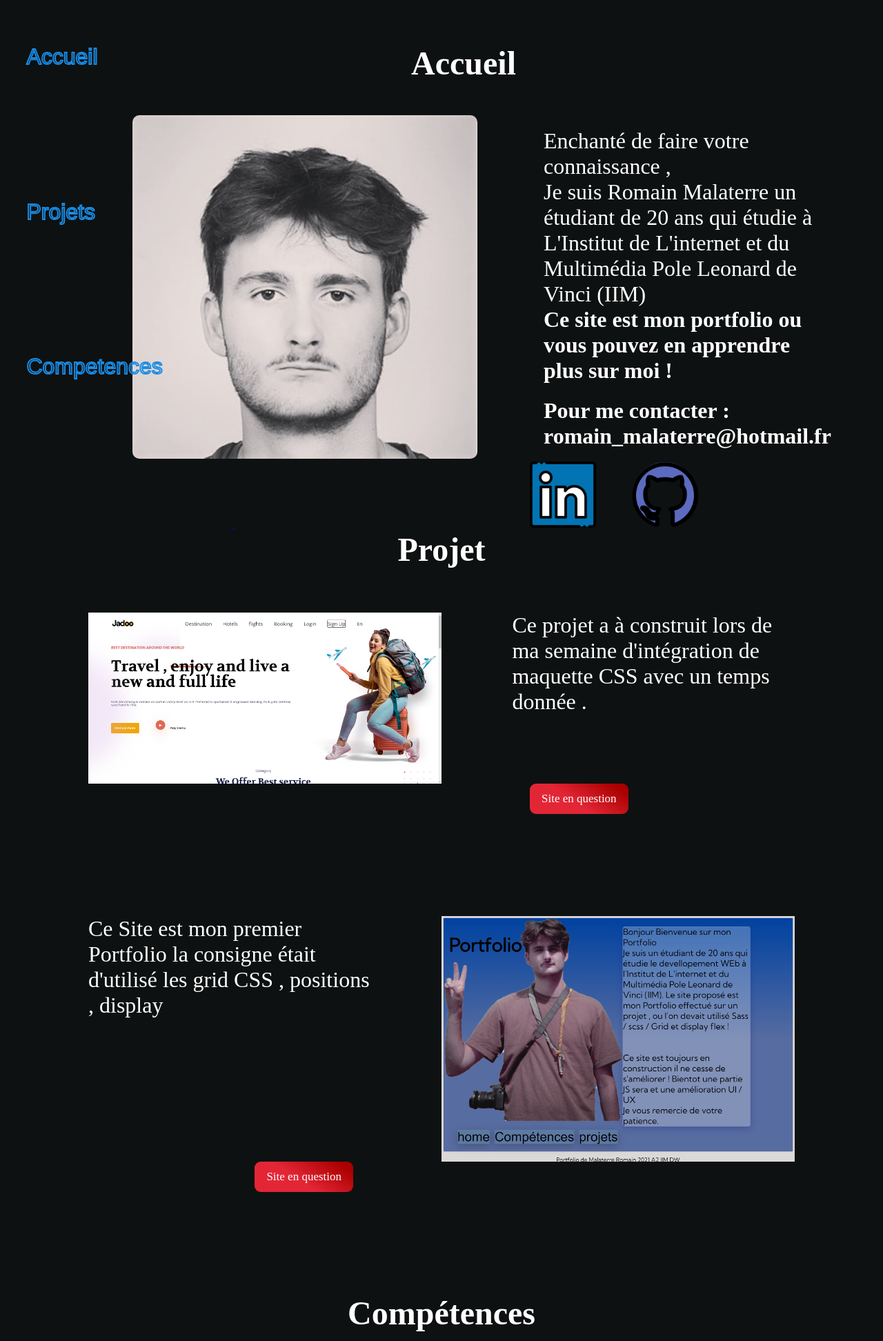
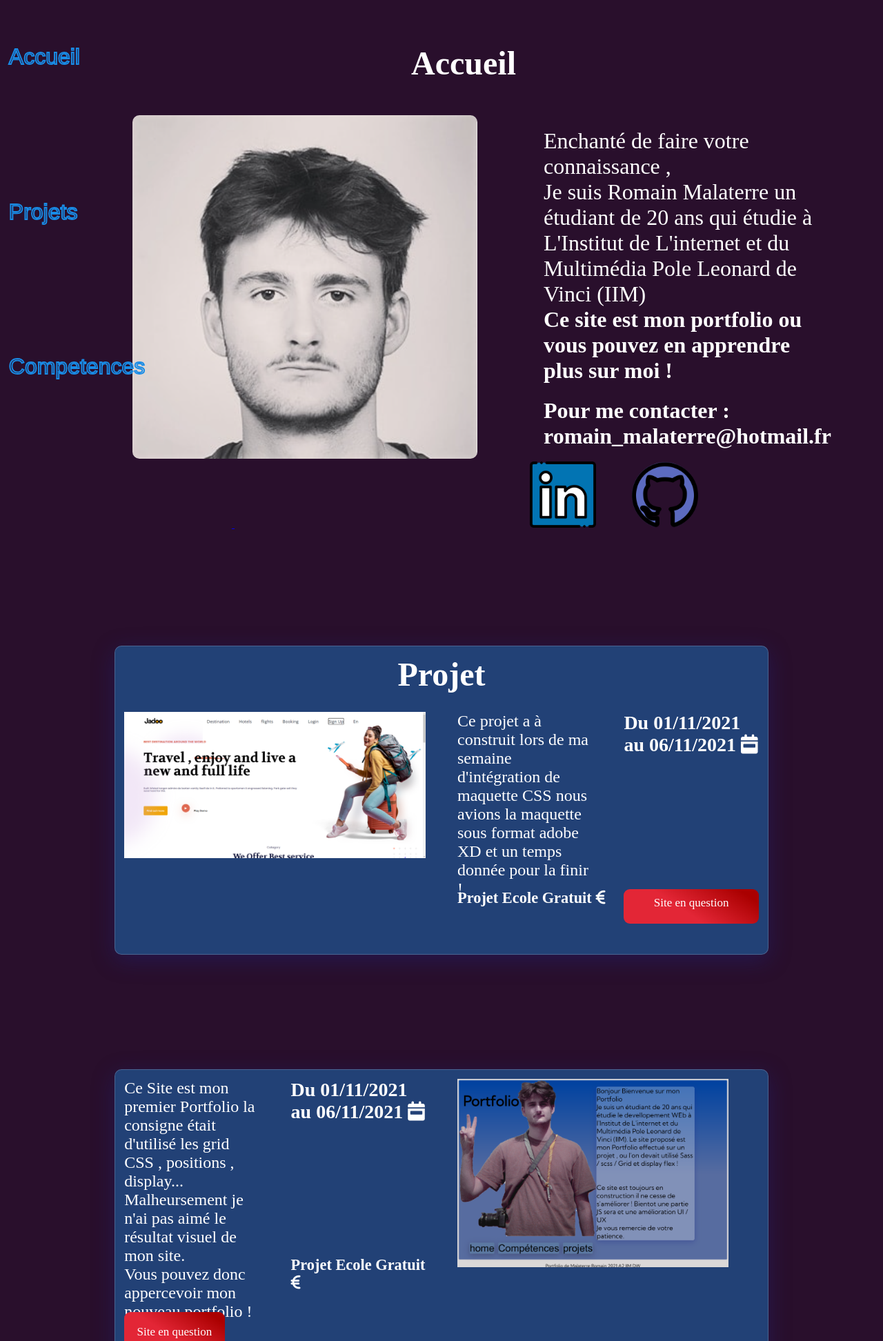
Before and after one commit to romainmltr/Portfolio1.2, a PHP site: page / in a window 1280 px wide. Shown: the top 1944 px of the page at 69% size. Run offline with PHP 8.4, Linux system fonts and the light colour scheme; some libraries are stand-ins or nearby versions.

Commit message:
Update BG

```diff
--- a/index.html
+++ b/index.html
@@ -7,9 +7,11 @@
     <link rel="stylesheet" href="style.css">
     <link rel="preconnect" href="https://fonts.googleapis.com">
 <link rel="preconnect" href="https://fonts.gstatic.com" crossorigin>
-<link href="https://fonts.googleapis.com/css2?family=Kumbh+Sans:wght@300&display=swap" rel="stylesheet">
+<link src ="script.js">
+<script src="https://kit.fontawesome.com/f5d5bf9af5.js" crossorigin="anonymous"></script>
 </head>
 <body>
+    <div id="bg"></div>
 
 <header>
 
@@ -22,6 +24,8 @@
       </nav>
 
 </header>
+
+
 
 
 <section class ="present">
@@ -68,19 +72,28 @@
     </h1>
     <div class ="text-projet">
     <img src="image/scrnli_05_12_2021_15-48-48.png" href="https://exercice-ftp-5y1i46a0a-romainmltr.vercel.app/">
-    <p>Ce projet a à construit lors de ma semaine d'intégration de maquette CSS avec un temps donnée .
-    </p>
+
+            <p>Ce projet a à construit lors de ma semaine d'intégration de maquette CSS nous avions la maquette sous format adobe XD et un temps donnée pour la finir !
+            </p>
+            <h2>Du 01/11/2021 au 06/11/2021  <i class="fas fa-calendar-week"></i></h2>
+            <h3>Projet Ecole Gratuit  <i class="fas fa-euro-sign"></i></h3>
+            <a href="https://exercice-ftp.vercel.app/">Site en question</a>
+
     </div>
-    <a href="https://exercice-ftp.vercel.app/">Site en question</a>
+
 
 </section>
 
 
 <section class ="projet-2">
     <div class ="text-projet-2">
-    <p>Ce Site est mon premier Portfolio la consigne était d'utilisé les grid CSS , positions , display
+    <img src="image/scrnli_06_12_2021_14-55-35.png" href="https://portfolio-99imm2x5a-romainmltr.vercel.app">
+    <p>Ce Site est mon premier Portfolio la consigne était
+        d'utilisé les grid CSS , positions , display... Malheursement je n'ai pas aimé le résultat visuel de mon site.
+        <br> Vous pouvez donc appercevoir mon nouveau portfolio !
     </p>
-    <img src="image/scrnli_06_12_2021_14-55-35.png" href="https://portfolio-99imm2x5a-romainmltr.vercel.app">
+    <h2>Du 01/11/2021 au 06/11/2021  <i class="fas fa-calendar-week"></i></h2>
+    <h3>Projet Ecole Gratuit  <i class="fas fa-euro-sign"></i></h3>
     </div>
     <a href="https://portfolio-99imm2x5a-romainmltr.vercel.app/">Site en question</a>
 
@@ -106,7 +119,7 @@
 <section class ="photo">
 
 <h1>Passioné de photographie </h1>
-<p>Voicis mon site ou je publie régulièrement mes photo un site fait par main est en developpement avec <span>Tailwind</span> </p>
+<p>Voicis mon site ou je publie régulièrement mes photo un site fait <br> par ma main est en developpement avec <span>Tailwind</span> </p>
 <img src="/image/scrnli_07_12_2021_12-46-04.png">
 <a href="https://romainmalaterre.myportfolio.com/">Mon site Photo :)</a>
 </section>
--- a/style.css
+++ b/style.css
@@ -10,11 +10,28 @@
 }
 
 body {
-  background-color: #0e1111;
+  animation: animate-bg-color 35s ease infinite;
 }
 
+@keyframes animate-bg-color {
+  0% {
+    background-color: black;
+  }
+  25% {
+    background-color: #2b102e;
+  }
+  50% {
+    background-color: #4c1254;
+  }
+  75% {
+    background-color: #46034f;
+  }
+  100% {
+    background-color: black;
+  }
+}
 nav {
-  margin-left: 3%;
+  margin-left: 1%;
   position: fixed;
 }
 nav ul {
@@ -38,6 +55,12 @@
   margin-right: 10%;
   color: white;
 }
+@media screen and (max-width: 1200px) {
+  section.present {
+    display: flex;
+    flex-direction: column;
+  }
+}
 section.present h1 {
   font-size: 3rem;
   text-align: center;
@@ -58,6 +81,7 @@
   font-size: 2rem;
 }
 section.present .present-texte h1 {
+  font-family: "poppins-regular";
   font-size: 2rem;
 }
 section.present .present-texte h2 {
@@ -268,29 +292,55 @@
 }
 
 section.projet-1 {
+  background: rgba(25, 140, 230, 0.4);
+  box-shadow: 0 8px 32px 0 rgba(31, 38, 135, 0.37);
+  backdrop-filter: blur(2.5px);
+  -webkit-backdrop-filter: blur(2.5px);
+  border-radius: 10px;
+  border: 1px solid rgba(255, 255, 255, 0.18);
+  padding: 1%;
+  margin: 13%;
+}
+section.projet-1 .text-projet {
+  display: grid;
   color: white;
-  margin-bottom: 15%;
+  margin: 0 auto;
+  grid-template-columns: repeat(4, 1fr);
+  grid-template-rows: 240px 50px 3em;
+  column-gap: 5%;
+  row-gap: 5%;
+}
+section.projet-1 img {
+  width: 100%;
+  margin-right: 5%;
+  grid-column: 1/3;
+  grid-row: 1/3;
 }
 section.projet-1 h1 {
+  margin-bottom: 3%;
   text-align: center;
+  color: white;
   font-size: 3rem;
-  font-weight: bold;
 }
-section.projet-1 .text-projet {
-  margin-top: 5%;
-  margin-left: 10%;
-  margin-right: 10%;
-  display: flex;
-}
-section.projet-1 img {
-  width: 50%;
-  margin-right: 5%;
+section.projet-1 h2 {
+  grid-column: 4/5;
+  grid-row: 1;
+  font-size: 175%;
 }
 section.projet-1 p {
-  margin-left: 5%;
-  font-size: 2rem;
+  grid-column: 3/4;
+  grid-row: 1/2;
+  font-size: 1.5rem;
+}
+section.projet-1 h3 {
+  grid-column: 3/5;
+  grid-row: 2/3;
+  font-size: 1.4rem;
 }
 section.projet-1 a {
+  grid-column: 4/5;
+  grid-row: 2/3;
+  text-align: center;
   background: #aa0000;
   background: linear-gradient(214deg, #aa0000 11%, #e32636 57%);
   border-radius: 9px;
@@ -298,44 +348,57 @@
   cursor: pointer;
   color: #ffffff;
   font-size: 17px;
-  padding: 12px 17px;
+  padding: 5%;
   text-decoration: none;
-  left: 60%;
-  position: absolute;
 }
 section.projet-1 a:hover {
   background: #ef0107;
   background: linear-gradient(214deg, #ef0107 11%, #660000 57%);
 }
-section.projet-1 a:active {
-  position: relative;
-  top: 1px;
-}
 
 section.projet-2 {
-  color: white;
-  margin-bottom: 15%;
-}
-section.projet-2 h1 {
-  text-align: center;
-  font-size: 5px;
-  font-weight: bold;
+  background: rgba(25, 140, 230, 0.4);
+  box-shadow: 0 8px 32px 0 rgba(31, 38, 135, 0.37);
+  backdrop-filter: blur(2.5px);
+  -webkit-backdrop-filter: blur(2.5px);
+  border-radius: 10px;
+  border: 1px solid rgba(255, 255, 255, 0.18);
+  padding: 1%;
+  margin: 13%;
 }
 section.projet-2 .text-projet-2 {
-  margin-top: 5%;
-  margin-left: 10%;
-  margin-right: 10%;
-  display: flex;
+  display: grid;
+  color: white;
+  margin: 0 auto;
+  grid-template-columns: repeat(4, 1fr);
+  grid-template-rows: 240px 50px 3em;
+  column-gap: 5%;
+  row-gap: 5%;
 }
 section.projet-2 img {
-  width: 50%;
-  margin-left: 5%;
+  width: 90%;
+  grid-column: 3/5;
+  grid-row: 1/3;
+}
+section.projet-2 h2 {
+  grid-column: 2/3;
+  grid-row: 1;
+  font-size: 175%;
 }
 section.projet-2 p {
-  margin-right: 5%;
-  font-size: 2rem;
+  grid-column: 1/2;
+  grid-row: 1/3;
+  font-size: 1.5rem;
+}
+section.projet-2 h3 {
+  grid-column: 2/3;
+  grid-row: 2/3;
+  font-size: 1.4rem;
 }
 section.projet-2 a {
+  grid-column: 2/3;
+  grid-row: 3;
+  text-align: center;
   background: #aa0000;
   background: linear-gradient(214deg, #aa0000 11%, #e32636 57%);
   border-radius: 9px;
@@ -343,18 +406,12 @@
   cursor: pointer;
   color: #ffffff;
   font-size: 17px;
-  padding: 12px 17px;
+  padding: 2%;
   text-decoration: none;
-  right: 60%;
-  position: absolute;
 }
 section.projet-2 a:hover {
   background: #ef0107;
   background: linear-gradient(214deg, #ef0107 11%, #660000 57%);
-}
-section.projet-2 a:active {
-  position: relative;
-  top: 1px;
 }
 
 section.photo {
@@ -390,6 +447,7 @@
 section.photo p {
   margin-bottom: 2%;
   font-size: 24px;
+  text-align: center;
 }
 section.photo p span {
   font-style: oblique;
@@ -417,5 +475,13 @@
   font-family: "KumbhSans";
   src: url("/font/KumbhSans-Regular.ttf");
 }
+@font-face {
+  font-family: "poppins-regular";
+  src: url("/font/Poppins-Medium.ttf");
+}
+@font-face {
+  font-family: "poppins-bold";
+  src: url("/font/Poppins-Bold.ttf");
+}
 
 /*# sourceMappingURL=style.css.map */
--- a/style.scss
+++ b/style.scss
@@ -14,3 +14,14 @@
             font-family: 'KumbhSans';
             src: url('/font/KumbhSans-Regular.ttf');
         }
+
+
+        @font-face {
+            font-family: 'poppins-regular';
+            src: url('/font/Poppins-Medium.ttf');
+        }
+
+        @font-face {
+            font-family: 'poppins-bold';
+            src: url('/font/Poppins-Bold.ttf');
+        }
```
Also changed, not shown: SCSS/layout/_header.scss (+33 -4 lines), SCSS/layout/_projet.scss (+99 -51 lines), script/script.js (deleted, +0 -30 lines), font/Poppins-Bold.ttf (added), font/Poppins-Medium.ttf (added), font/Poppins-SemiBold.ttf (added), font/ProductSans-Medium.woff (added), font/Volkhov-Bold.ttf (added), 1 other file.
